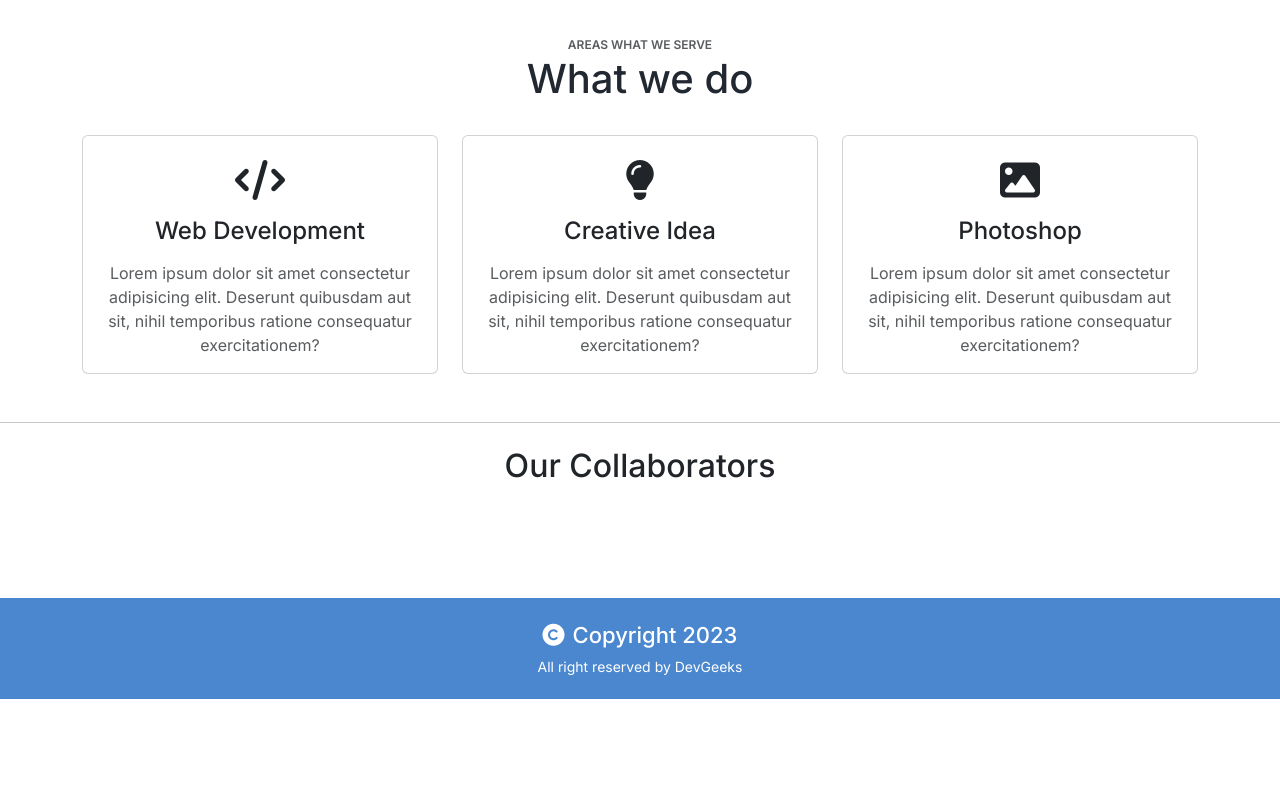
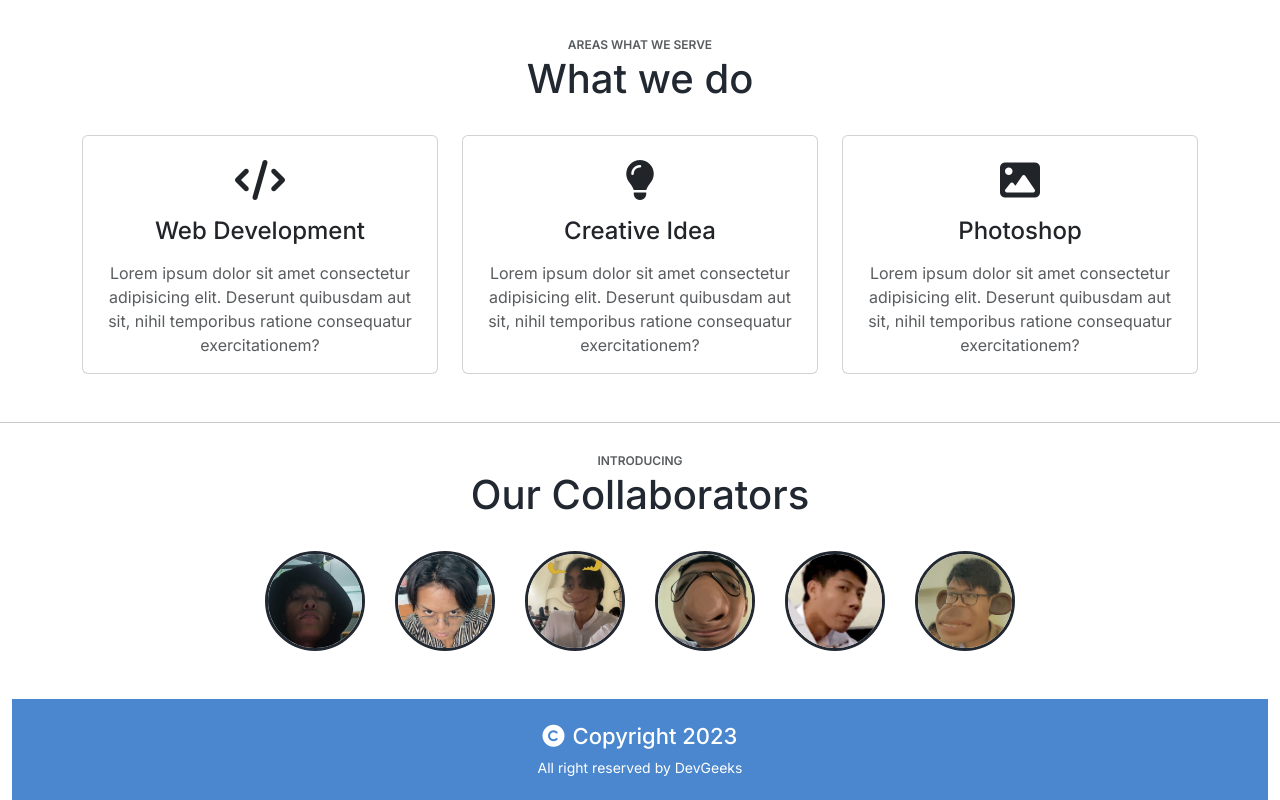
Before and after one commit to DevGeeksMyanmar/learning_app, a website: page about.html in a window 1280 px wide. Shown: the part 1441-2241 px from the top of the page. Before the commit the page ends 2212 px from the top, so only its background shows below. Drawn offline with nearby package versions, Linux system fonts and the light colour scheme.

Commit message:
update final

```diff
--- a/about.html
+++ b/about.html
@@ -157,23 +157,35 @@
     <!-- service end  -->
     <hr class="my-0 ">
     <!--team-->
-    <section class="py-4 mb-5">
-      <div class="header text-center mb-4">
-        <H2>Our Collaborators</H2>
-      </div>
-      <div class="row">
-        <div class="col-md-12 team-members text-center">
-          <div class="row justify-content-center flex-wrap">
-            <div class="col-3 m-2 col-md-1"><img src="" alt=""></div>
-            <div class="col-3 m-2 col-md-1"><img src="" alt=""></div>
-            <div class="col-3 m-2 col-md-1"><img src="" alt=""></div>
-            <div class="col-3 m-2 col-md-1"><img src="" alt=""></div>
-            <div class="col-3 m-2 col-md-1"><img src="" alt=""></div>
-            <div class="col-3 m-2 col-md-1"><img src="" alt=""></div>
+    <session class="team">
+      <div class="container-fluid">
+        <div class="row text-center mt-3 mt-lg-4 mb-2 mb-lg-4">
+          <div class="col collab-title">
+            <small class="fw-semibold text-muted" style="font-size: 12px;">INTRODUCING</small>
+            <h1 class="section-title text-dark">Our Collaborators</h1>
           </div>
-      </div>
-    </session>
-
+        </div>
+        <div class="d-flex justify-content-center mb-3 mb-md-5">
+          <div class="image-container"  style="width: auto;">
+            <img class="" src="./assets/images/collaborator/collaborator-1.jpeg" alt="">
+          </div>
+          <div class="image-container"  style="width: auto;">
+            <img class="" src="./assets/images/collaborator/collaborator-2.JPG" alt="">
+          </div>
+          <div class="image-container"  style="width: auto;">
+            <img class="" src="./assets/images/collaborator/collaborator-3.JPG" alt="">
+          </div>
+          <div class="image-container"  style="width: auto;">
+            <img class="" src="./assets/images/collaborator/collaborator-4.JPG" alt="">
+          </div>
+          <div class="image-container"  style="width: auto;">
+            <img class="" src="./assets/images/collaborator/collaborator-5.JPG" alt="">
+          </div>
+          <div class="image-container"  style="width: auto;">
+           <img class="" src="./assets/images/collaborator/collaborator-6.JPG" alt="">
+          </div>
+          </div>
+        </session>
     <!--team end-->
     <!-- copyright session  start -->
       <session class="copyright mt-5">
```
